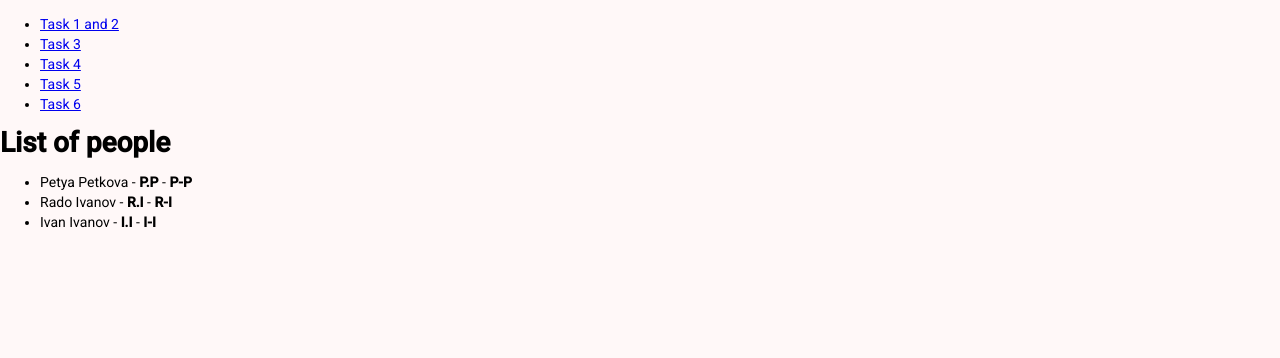
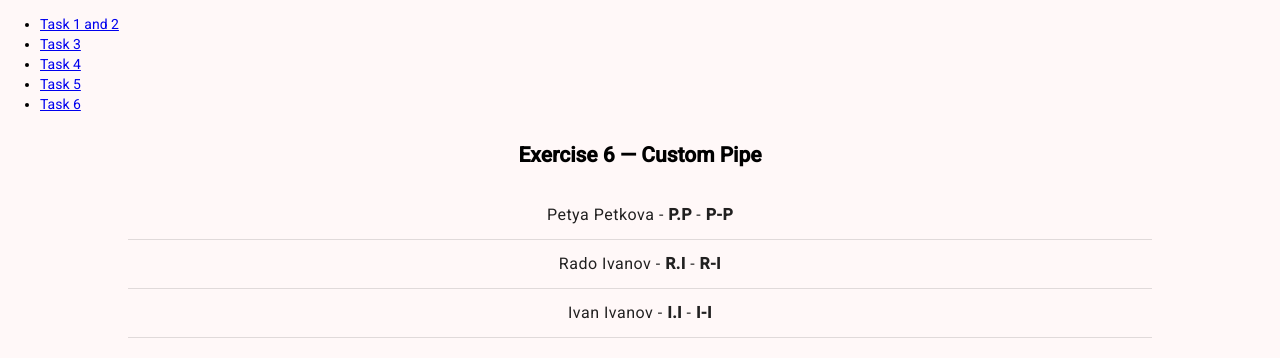
Before and after one commit to PIPetkova19/tasks-frontend, an Angular app in the folder hw3/app-counter-1/: page /list-people in a window 1280 px wide. Shown: the top 358 px of the page. Built offline with nearby package versions, Linux system fonts and the light colour scheme.

Commit message:
Add style to task 6

```diff
--- a/hw3/app-counter-1/src/app/app-list-people/app-list-people.css
+++ b/hw3/app-counter-1/src/app/app-list-people/app-list-people.css
@@ -0,0 +1,15 @@
+section {
+    display: flex;
+    flex-direction: column;
+    align-items: center;
+    width: 100%;
+    text-align: center;
+}
+
+mat-list {
+    width: 80%;
+}
+
+mat-divider {
+    width: 100%;
+}
--- a/hw3/app-counter-1/src/app/app-list-people/app-list-people.html
+++ b/hw3/app-counter-1/src/app/app-list-people/app-list-people.html
@@ -1,10 +1,13 @@
-<h1>List of people</h1>
-<ul>
-    @for (person of people; track person) {
-    <li>
-        {{ person }}
-        - <strong>{{ person | initials }}</strong>
-        - <strong>{{ person | initials:'-' }}</strong>
-    </li>
-    }
-</ul>
+<section>
+    <h1> Exercise 6 — Custom Pipe</h1>
+    <mat-list role="list">
+        @for (person of people; track person) {
+        <mat-list-item role="listitem">
+            {{ person }}
+            - <strong>{{ person | initials }}</strong>
+            - <strong>{{ person | initials:'-' }}</strong>
+        </mat-list-item>
+        <mat-divider></mat-divider>
+        }
+    </mat-list>
+</section>
--- a/hw3/app-counter-1/src/app/app-list-people/app-list-people.ts
+++ b/hw3/app-counter-1/src/app/app-list-people/app-list-people.ts
@@ -1,16 +1,20 @@
 import { Component } from '@angular/core';
 import { InitialsPipe } from '../common/initials-pipe';
+import {MatListModule} from '@angular/material/list';
 
 @Component({
   selector: 'app-list-people',
   templateUrl: './app-list-people.html',
   styleUrl: './app-list-people.css',
-  imports: [InitialsPipe],
+  imports: [InitialsPipe,MatListModule],
 })
+
 export class AppListPeople {
+
   people: string[] = [
     'Petya Petkova',
     'Rado Ivanov',
     'Ivan Ivanov'
   ];
+
 }
--- a/hw3/app-counter-1/src/app/app-product-page/app-product-page.ts
+++ b/hw3/app-counter-1/src/app/app-product-page/app-product-page.ts
@@ -1,22 +1,26 @@
-import { Component,signal } from '@angular/core';
+import { Component, signal } from '@angular/core';
 import { Product } from '../common/product';
 import { AppProductCard } from '../app-product-card/app-product-card';
-import {MatDividerModule} from '@angular/material/divider';
+import { MatDividerModule } from '@angular/material/divider';
 
 @Component({
   selector: 'app-product-page',
   templateUrl: './app-product-page.html',
   styleUrl: './app-product-page.css',
-  imports: [AppProductCard,MatDividerModule],
+  imports: [AppProductCard, MatDividerModule],
 })
 
 export class AppProductPage {
+
   products: Product[] = [
     { id: 1, name: 'TV', price: 1000, inStock: true },
     { id: 2, name: 'Iphone 16', price: 2000, inStock: false },
     { id: 3, name: 'Samsung A52', price: 700, inStock: true }
   ];
 
-  cart = signal<typeof this.products>([]);
-  onAdd(p: (typeof this.products)[0]) { this.cart.update(c => [...c, p]); }
+  cart = signal<Product[]>([]);
+
+  onAdd(p: Product) {
+    this.cart.update(c => [...c, p]);
+  }
 }
--- a/hw3/app-counter-1/src/app/common/currencyPipe.ts
+++ b/hw3/app-counter-1/src/app/common/currencyPipe.ts
@@ -4,9 +4,9 @@ import { Pipe, PipeTransform } from '@angular/core';
     name: 'currencyPipe',
     standalone: true
 })
+
 export class CurrencyPipe implements PipeTransform {
     transform(value: number): string {
-        return `${value.toFixed(2)} eur.`;
+        return `${value.toFixed(2)} euro.`;
     }
-
 }
```
